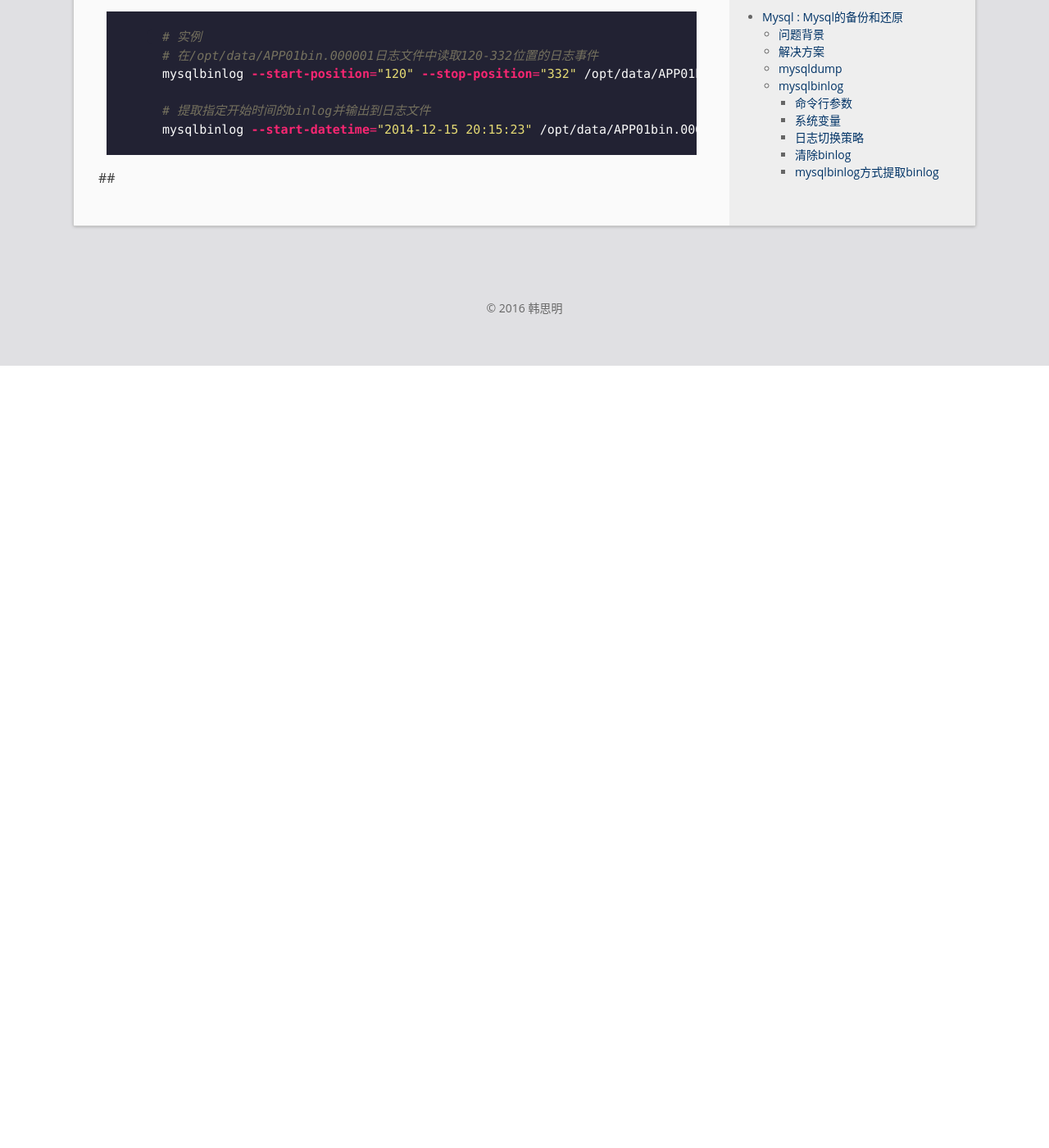
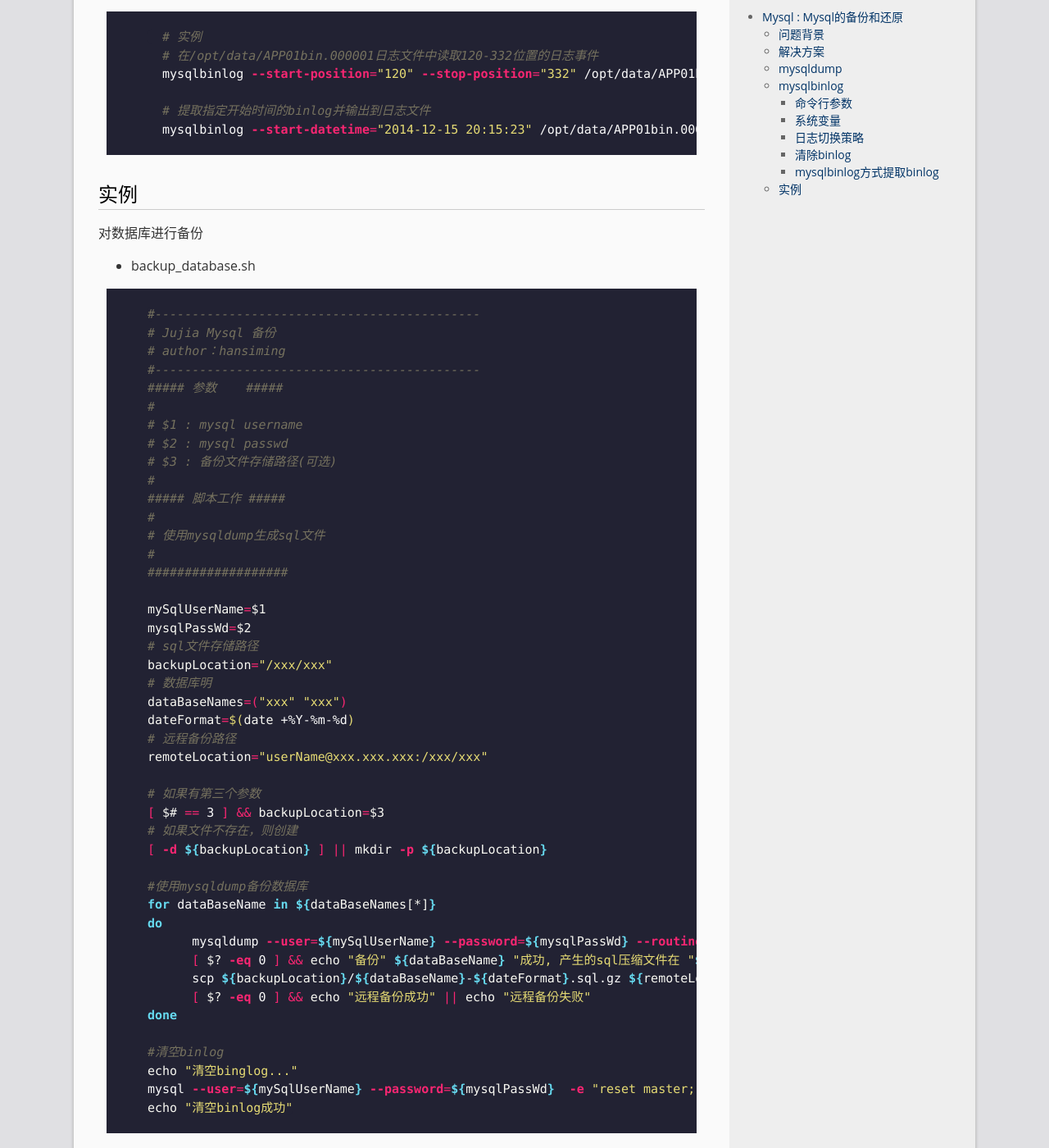
Before and after one commit to hansiming/Blog, a Jekyll site: the page built from _posts/2016-12-09-mysql备份和还原.md, in a window 1280 px wide and 1400 px high, scrolled down 2512 px. Shown: the whole window at 82% size. Built offline with Jekyll 4.4.1, drawn with Linux system fonts in a browser that asks for light colours; before the commit the page ends 2958 px from its top, so only the background shows below that.

Commit message:
update mysql

```diff
--- a/_posts/2016-12-09-mysql备份和还原.md
+++ b/_posts/2016-12-09-mysql备份和还原.md
@@ -95,4 +95,55 @@ binlog相关变量和参数
   mysqlbinlog --start-datetime="2014-12-15 20:15:23" /opt/data/APP01bin.000002 --result-file=extra02.sql
 {% endhighlight %}
 
-##
+## 实例
+
+对数据库进行备份
+
+  * backup_database.sh
+
+{% highlight shell %}
+#--------------------------------------------
+# Jujia Mysql 备份
+# author：hansiming
+#--------------------------------------------
+##### 参数    #####
+#
+# $1 : mysql username
+# $2 : mysql passwd
+# $3 : 备份文件存储路径(可选)
+#
+##### 脚本工作 #####
+#
+# 使用mysqldump生成sql文件
+#
+###################
+
+mySqlUserName=$1
+mysqlPassWd=$2
+# sql文件存储路径
+backupLocation="/xxx/xxx"
+# 数据库明
+dataBaseNames=("xxx" "xxx")
+dateFormat=$(date +%Y-%m-%d)
+# 远程备份路径
+remoteLocation="userName@xxx.xxx.xxx:/xxx/xxx"
+
+# 如果有第三个参数
+[ $# == 3 ] && backupLocation=$3
+# 如果文件不存在，则创建
+[ -d ${backupLocation} ] || mkdir -p ${backupLocation}
+
+#使用mysqldump备份数据库
+for dataBaseName in ${dataBaseNames[*]}
+do
+      mysqldump --user=${mySqlUserName} --password=${mysqlPassWd} --routines --events --triggers --single-transaction --flush-logs --ignore-table=mysql.event --databases ${dataBaseName} | gzip > ${backupLocation}/${dataBaseName}-${dateFormat}.sql.gz
+      [ $? -eq 0 ] && echo "备份" ${dataBaseName} "成功, 产生的sql压缩文件在 "${backupLocation}/${dataBaseName}-backup-${dateFormat}.sql.gz || echo "备份失败"
+      scp ${backupLocation}/${dataBaseName}-${dateFormat}.sql.gz ${remoteLocation}/${dataBaseName}-${dateFormat}.sql.gz
+      [ $? -eq 0 ] && echo "远程备份成功" || echo "远程备份失败"
+done
+
+#清空binlog
+echo "清空binglog..."
+mysql --user=${mySqlUserName} --password=${mysqlPassWd}  -e "reset master;"
+echo "清空binlog成功"
+{% endhighlight %}
```
